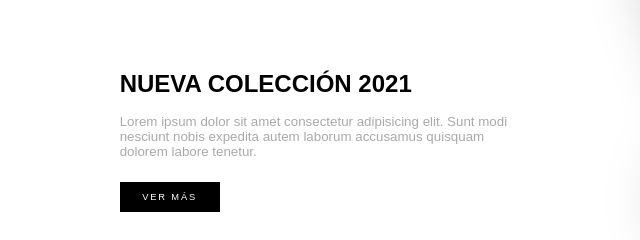
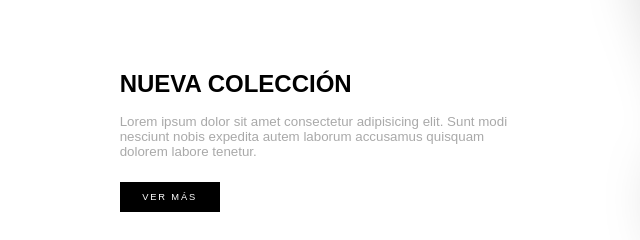
Before and after one commit to jhosephbl/practicarc, a plain HTML site: page INDEX.HTML in a window 1280 px wide. Shown: the part 242-482 px from the top of the page, 107-747 px from the left. Drawn offline with Linux system fonts and the light colour scheme.

Commit message:
modificado titulo main

```diff
--- a/INDEX.HTML
+++ b/INDEX.HTML
@@ -17,7 +17,7 @@
 
     <main class="cuerpo">
         <div class="main-info">
-            <h1>NUEVA COLECCIÓN 2021</h1>
+            <h1>NUEVA COLECCIÓN</h1>
             <p>Lorem ipsum dolor sit amet consectetur adipisicing elit. Sunt modi nesciunt nobis expedita autem laborum accusamus quisquam dolorem labore tenetur.</p>
             <a class="boton" href="./INDEX.HTML">VER MÁS</a>
         </div>
```
